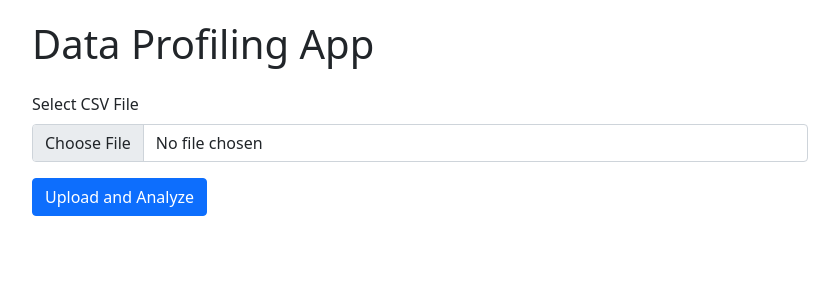
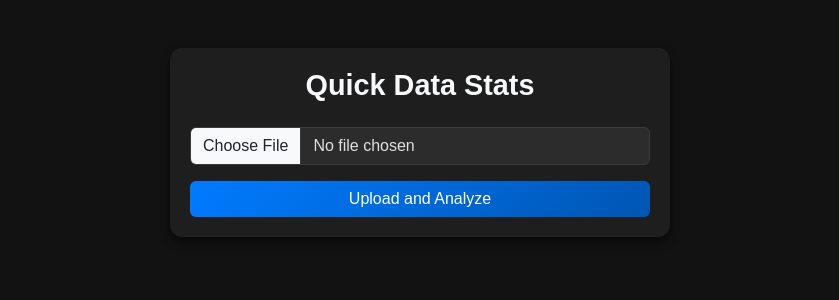
Before and after one commit to kris96tian/QUICK_DATA_EXP, a Flask app: page / in a window 1280 px wide. Shown: the top 300 px of the page, without its empty margins (220-1059 px from the left). Run offline with Flask 3, Linux system fonts and the light colour scheme.

Commit message:
Update upload.html

```diff
--- a/templates/upload.html
+++ b/templates/upload.html
@@ -1,23 +1,62 @@
-<!-- templates/upload.html -->
 <!DOCTYPE html>
-<html>
+<html lang="en">
 <head>
-    <title>Data Profiling App</title>
-    <link href="https://cdn.jsdelivr.net/npm/bootstrap@5.1.3/dist/css/bootstrap.min.css" rel="stylesheet">
+    <meta charset="UTF-8">
+    <meta name="viewport" content="width=device-width, initial-scale=1.0">
+    <title>Quick Data Stats</title>
+    <link rel="stylesheet" href="https://cdn.jsdelivr.net/npm/bootstrap@5.3.0-alpha1/dist/css/bootstrap.min.css">
     <style>
-        body { padding: 20px; }
-        .container { max-width: 800px; }
+        body {
+            background-color: #121212;
+            color: #e0e0e0;
+            font-family: 'Arial', sans-serif;
+        }
+        .container {
+            max-width: 500px;
+            background: #1e1e1e;
+            border-radius: 12px;
+            box-shadow: 0px 4px 10px rgba(0, 0, 0, 0.6);
+            padding: 20px;
+        }
+        h1 {
+            font-size: 1.8rem;
+            color: #f8f9fa;
+            font-weight: 600;
+        }
+        .form-control {
+            background: #2c2c2c;
+            border: 1px solid #3a3a3a;
+            color: #e0e0e0;
+        }
+        .form-control:focus {
+            background: #2c2c2c;
+            border-color: #007bff;
+            color: #ffffff;
+            box-shadow: 0 0 4px rgba(0, 123, 255, 0.6);
+        }
+        .btn-primary {
+            background: linear-gradient(135deg, #007bff, #0056b3);
+            border: none;
+            transition: background 0.3s ease, transform 0.2s ease;
+        }
+        .btn-primary:hover {
+            background: linear-gradient(135deg, #0056b3, #003f7f);
+            transform: scale(1.02);
+        }
+        .btn-primary:active {
+            transform: scale(0.98);
+        }
     </style>
 </head>
+
 <body>
-    <div class="container">
-        <h1 class="mb-4">Data Profiling App</h1>
-        <form method="post" enctype="multipart/form-data" class="mb-4">
+    <div class="container mt-5">
+        <h1 class="text-center">Quick Data Stats</h1>
+        <form action="/" method="post" enctype="multipart/form-data" class="mt-4" novalidate>
             <div class="mb-3">
-                <label for="file" class="form-label">Select CSV File</label>
-                <input type="file" class="form-control" id="file" name="file" accept=".csv">
+                <input type="file" name="file" class="form-control" required>
             </div>
-            <button type="submit" class="btn btn-primary">Upload and Analyze</button>
+            <button type="submit" class="btn btn-primary w-100">Upload and Analyze</button>
         </form>
     </div>
 </body>
```
